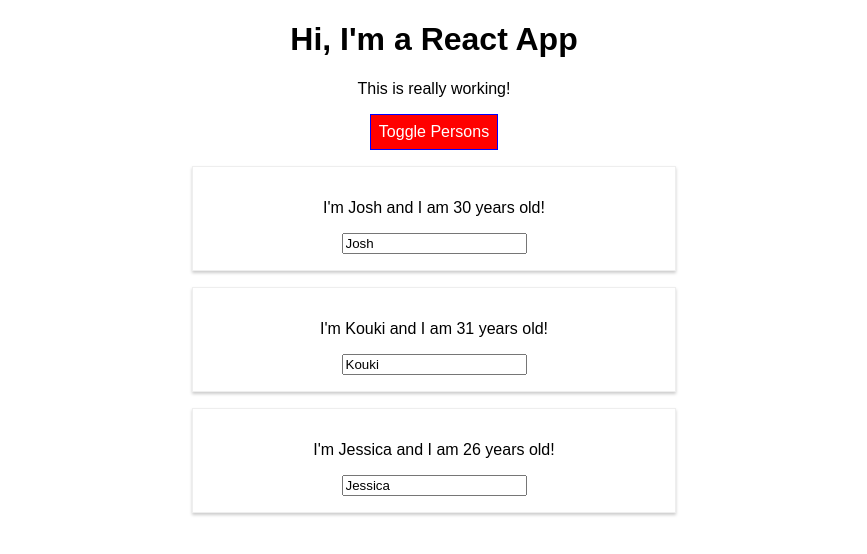
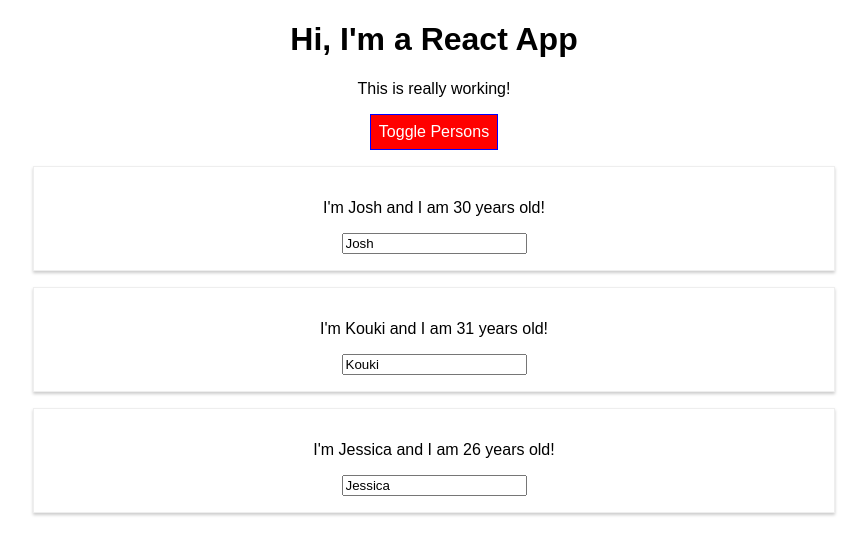
Before and after one commit to joshlee-pdx/react-app, a React (Create React App) app: page / in a window 1280 px wide. Both pictures are taken after a click on the button "Toggle Persons". Shown: the top 554 px of the page, without its empty margins (206-1073 px from the left). Built offline with nearby package versions, Linux system fonts and the light colour scheme.

Commit message:
removing radium

```diff
--- a/src/App.js
+++ b/src/App.js
@@ -1,6 +1,5 @@
 import React, { Component } from 'react';
 import './App.css';
-import Radium, { StyleRoot} from 'radium';
 import Person from './Person/Person';
 
 class App extends Component {
@@ -65,11 +64,6 @@
       border: '1px solid blue',
       padding: '8px',
       cursor: 'pointer',
-      // Need to wrap psuedoselectors in quotes because they start with colon
-      ':hover': {
-        backgroundColor: 'lightgreen',
-        color: 'black'
-      }
     };
 
     // Allows for a more efficient view toggle
@@ -95,10 +89,6 @@
       );
 
       style.backgroundColor = 'red';
-      style[':hover'] = {
-        backgroundColor: 'salmon',
-        color: 'black'
-      };
     }
 
     const classes = [];
@@ -110,7 +100,7 @@
     }
 
     return (
-      <StyleRoot>
+
         <div className="App">
           <h1>Hi, I'm a React App</h1>
           <p className={classes.join(' ')}>This is really working!</p>
@@ -119,7 +109,7 @@
             onClick={this.togglePersonsHandler}>Toggle Persons</button>
           {persons}
         </div>
-      </StyleRoot>
+
     );
     // Insides get translated to this
     // return React.createElement('div', {className: 'App'}, React.createElement('h1', null, 'Does this work now?'));
@@ -127,4 +117,4 @@
   };
 
 
-export default Radium(App);
+export default App;
--- a/src/Person/Person.js
+++ b/src/Person/Person.js
@@ -2,18 +2,11 @@
 //because it has no logic and instead is just presenting something
 
 import React from 'react';
-import Radium from 'radium';
 import './Person.css';
 
 const person = (props) => {
-    const style = {
-        '@media (min-width: 500px)':{
-            width: '450px'
-        }
-    }
-
     return (
-        <div className="Person" style={style}>
+        <div className="Person">
             {/* Dynamically state name and age from passed attributes */}
             <p onClick={props.click}>I'm {props.name} and I am {props.age} years old!</p>
             {/* children is a reserved word that refers to any elements between opening and closing tag of component */}
@@ -24,4 +17,4 @@
     )
 };
 
-export default Radium(person);
+export default person;
```
